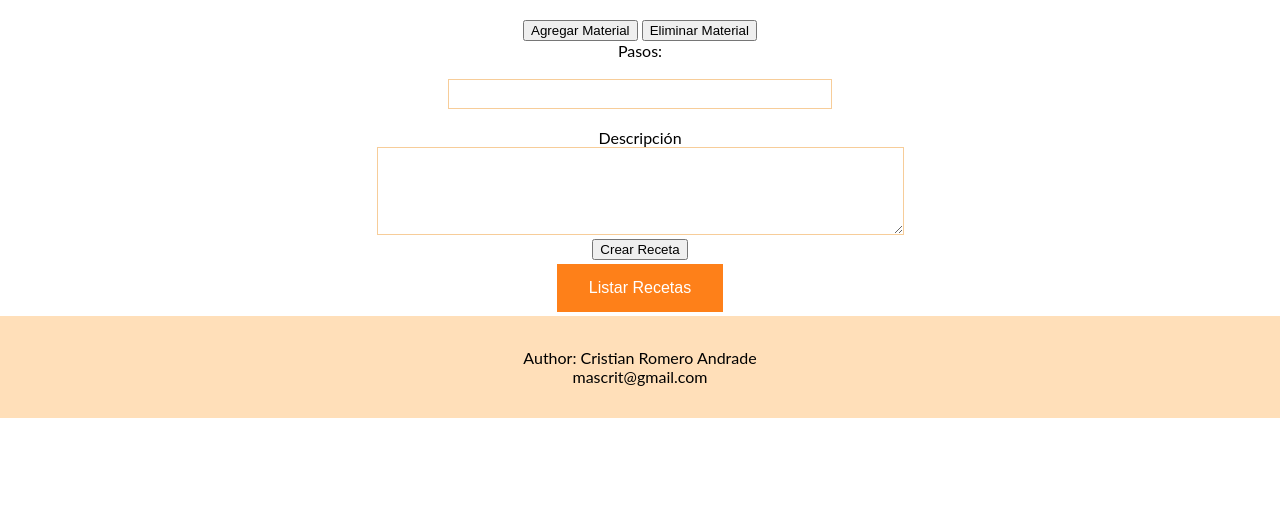
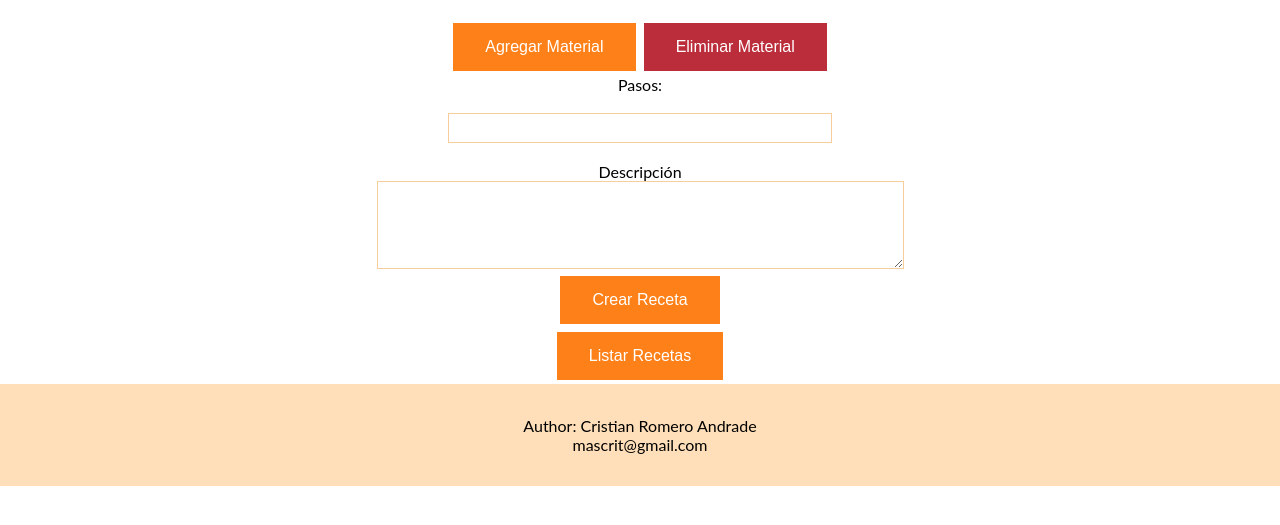
Before and after one commit to tysyak/Proyecto_negocios_2022, a PHP site: page /receta/nueva in a window 1280 px wide. Shown: the part 206-731 px from the top of the page. Run offline with PHP 8.4, Linux system fonts and the light colour scheme.

Commit message:
Botones estilos

```diff
--- a/recetario/view/form_new_recipe.view.php
+++ b/recetario/view/form_new_recipe.view.php
@@ -8,8 +8,8 @@
     <br>
     <img alt="your image" id="image" />
     <br><br>
-    <button type="button" onclick="agregar_material()">Agregar Material</button>
-    <button type="button" onclick="eliminar_material()">Eliminar Material</button>
+    <button class="btn" type="button" onclick="agregar_material()">Agregar Material</button>
+    <button class="btn btn-danger" type="button" onclick="eliminar_material()">Eliminar Material</button>
     <br>
     <label for="pasos[]">Pasos:</label>
     <div id="materiales">
@@ -20,5 +20,5 @@
     <label for="descripcion">Descripción</label><br>
     <textarea name="descripcion" id="descripcion" rows="4" cols="50"></textarea>
     <br>
-    <button type="submit" id="nueva_receta">Crear Receta</button>
+    <button class="btn" type="submit" id="nueva_receta">Crear Receta</button>
 </form>
```
